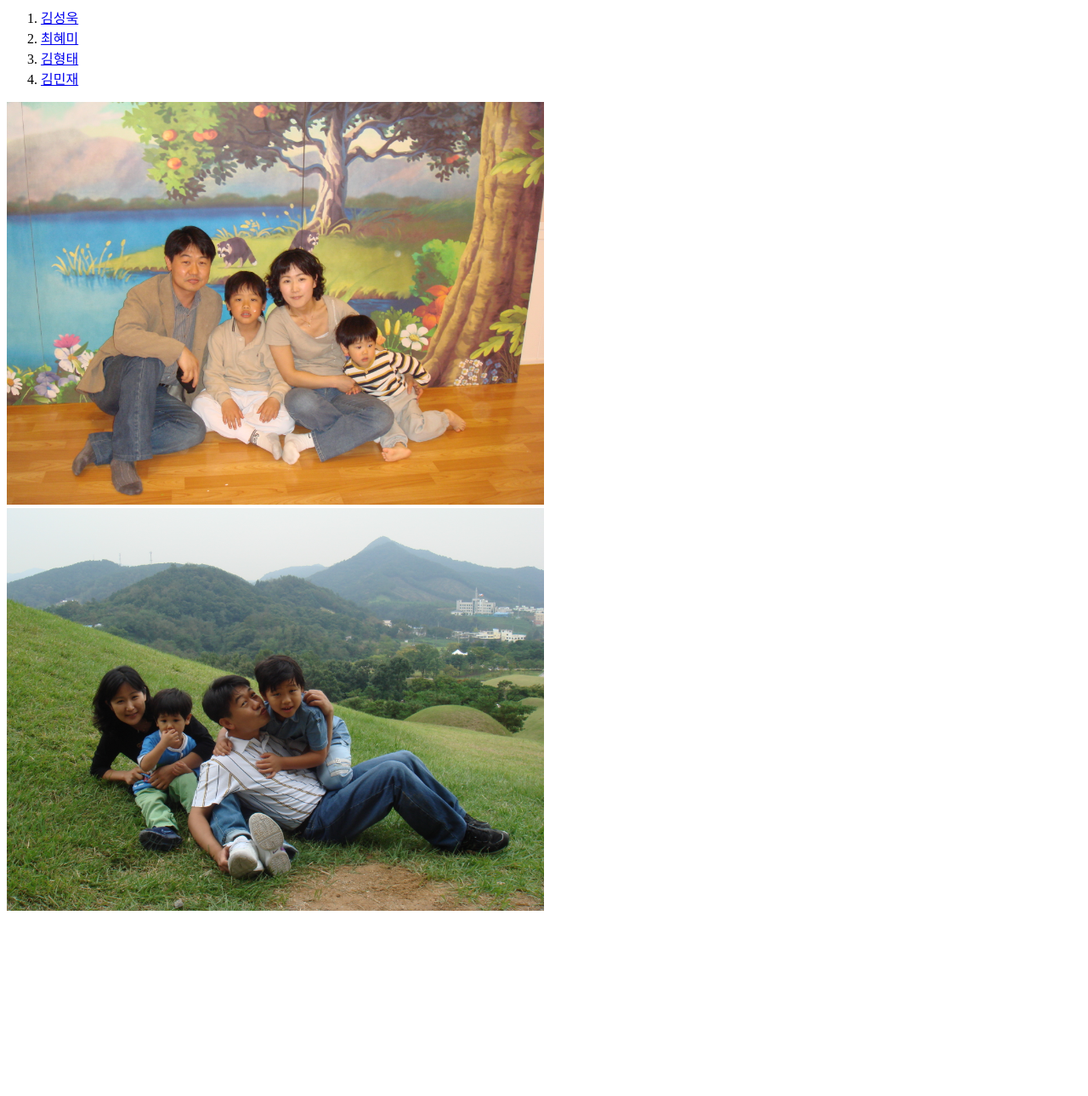
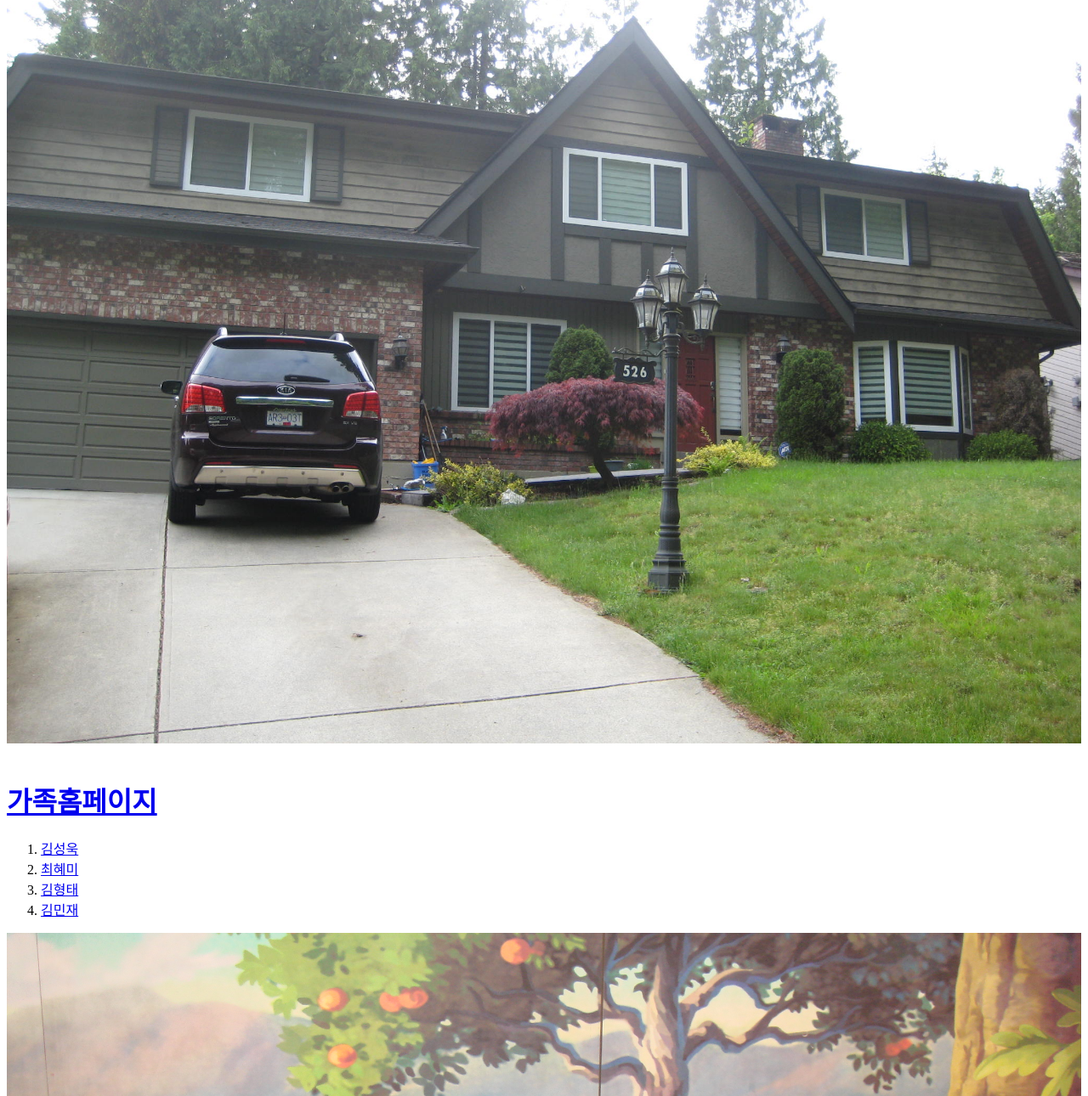
Before and after one commit to Joyfulauto/web1, a plain HTML site: page index.html in a window 1280 px wide. Shown: the part 81-1371 px from the top of the page at 85% size. Before the commit the page ends 1165 px from the top, so only its background shows below. Drawn offline with Linux system fonts and the light colour scheme.

Commit message:
home page 5

```diff
--- a/index.html
+++ b/index.html
@@ -5,6 +5,8 @@
   <meta charset="utf-8">
 </head>
 <body>
+  <img src="house.jpg"width="100%">
+<br><br>
   <h1><a href="index.html">가족홈페이지</a></h1>
   <ol>
     <li><a href="1.html">김성욱</a></li>
@@ -13,5 +15,5 @@
     <li><a href="3.html">김민재</a></li>
   </ol>
 
-  <img src="family.jpg"width="50%">
-  <img src="family2.jpg"width="50%">
+  <img src="family.jpg"width="100%">
+  <img src="family2.jpg"width="100%">
```
Also changed, not shown: 2.html (+1 -1 lines), house.jpg (added), 1 other file.
